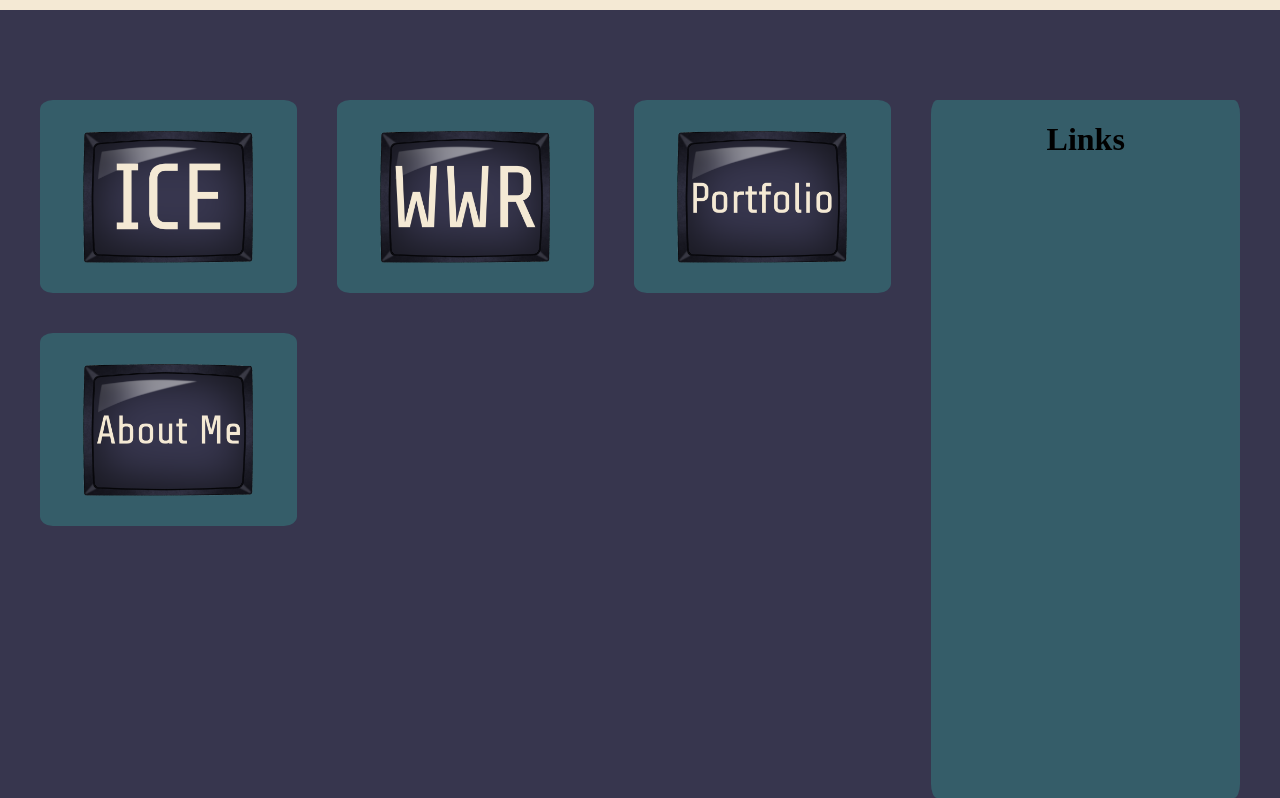
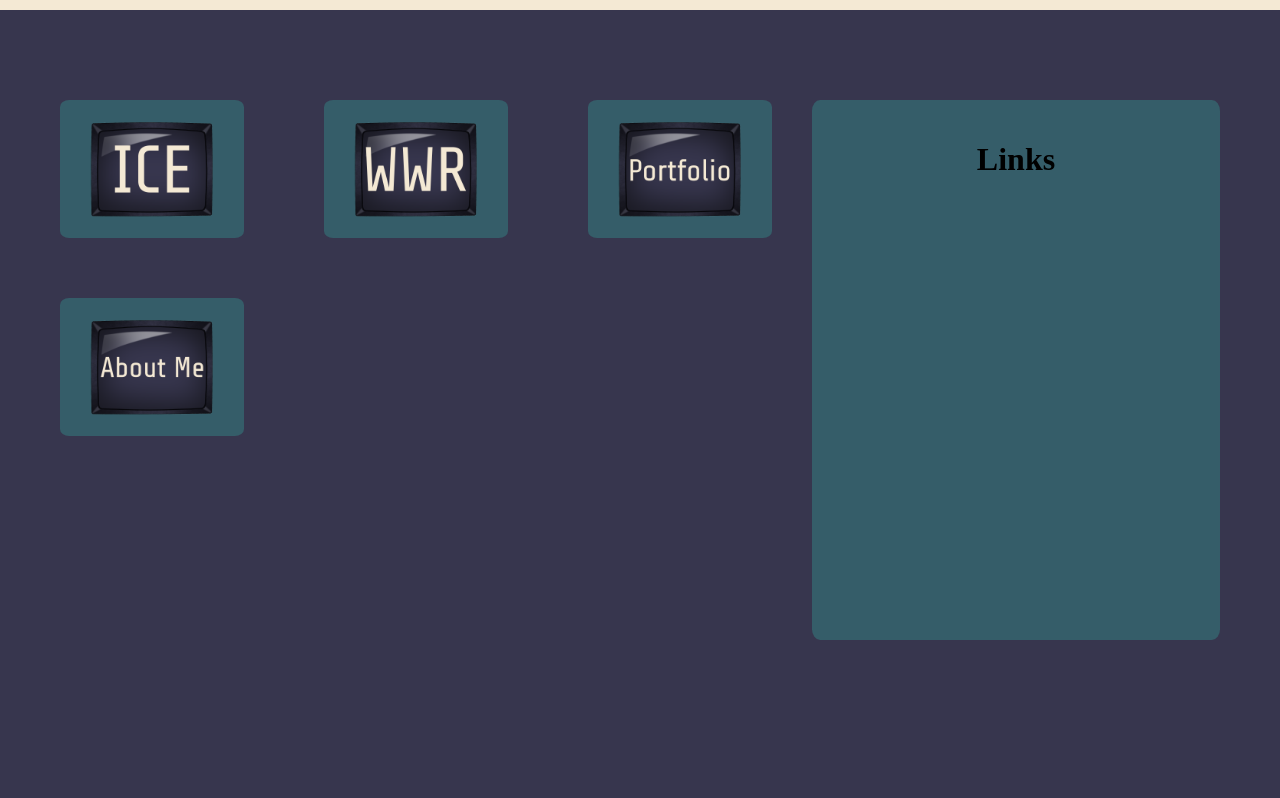
Before and after one commit to vai-school/portal, a plain HTML site: page index.html in a window 1280 px wide. Shown: the part 660-1458 px from the top of the page. Drawn offline with Linux system fonts and the light colour scheme.

Commit message:
Update styles.css

```diff
--- a/styles/styles.css
+++ b/styles/styles.css
@@ -26,12 +26,13 @@ nav a{
     padding: 35px;
     align-self: auto;
     font-size: larger;
+}
 
-}
 nav a:not(#logo_link):hover{
     background-color: #9e8e91;
     color: #37364e
 }
+
 nav{
     display: flex;
     justify-content: space-around;
@@ -42,11 +43,10 @@ nav{
 #logo_link{
     justify-self: center;
     align-self: center;
+}
 
-}
 .logo {
     width: 200px;
-
 }
 
 main{
@@ -58,33 +58,44 @@ main{
     margin: 0 auto;
     width: 100%;
     margin-bottom: 50px;
-
 }
 
 #banner img {
     width: 100%;
     display: block;
-    border-bottom:solid 10px #f4e9d4;
-    border-top:solid 10px #f4e9d4;
+    border-bottom: solid 10px #f4e9d4;
+    border-top: solid 10px #f4e9d4;
 }
 
 #stuff{
     display: grid;
-    grid-template-columns: 1fr 1fr 1fr 1.2fr;
-    grid-template-rows: 1fr 1fr 1fr;
-    opacity: 1;
-    height: auto;
-    transition: .5s ease;
-    backface-visibility: hidden;
-    gap: 40px;
-    width: 100%;
-    padding: 40px; /* Add padding around the entire grid */
+    grid-template-columns: 1fr 1fr 1fr 2fr; /* Made column 4 much wider */
+    grid-template-rows: auto auto auto;
+    column-gap: 80px; /* More space between columns */
+    row-gap: 60px; /* Space between rows */
+    max-width: 1800px; /* Even wider */
+    margin: 0 auto;
+    padding: 40px 60px; /* More padding left/right */
     box-sizing: border-box;
 }
 
+#links{
+    grid-column: 4;
+    grid-row: 1 / 5;
+    background-color: #355d69;
+    min-height: 500px;
+    width: 100%;
+    max-width: 600px; /* Thicker links box */
+    text-align: center;
+    justify-self: end; /* Push it to the right side */
+    border-radius: 2%;
+    padding: 20px;
+}
 
 #ice, #wwr, #portfolio, #aboutme {
     width: 100%;
+    max-width: 350px;
+    height: auto;
     justify-self: center;
     align-self: center;
     background-color: #355d69;
@@ -112,17 +123,6 @@ main{
     grid-row: 2;
 }
 
-#links{
-    grid-column: 4;
-    grid-row: 1 / 5;
-    background-color: #355d69;
-    height: 100%;
-    width: 100%;
-    text-align: center;
-    justify-self: center;
-    align-self: center;
-    border-radius: 2%;
-}
 
 #stuff a {
     position: relative;
@@ -153,13 +153,12 @@ main{
     opacity: 0;
 
     transition: 0.5s ease;
-    width: max-content; /* Box fits content */
-    max-width: 150px; /* Don't exceed image width */
+    width: max-content;
+    max-width: 150px;
 }
 
-
 #stuff a:hover::after {
-    opacity: 1; /* Make text visible */
+    opacity: 1;
 }
 
 footer{
@@ -170,7 +169,7 @@ footer{
     display: flex;
     justify-content: space-around;
     align-items: center;
-    border-top:solid 5px #f4e9d4;
+    border-top: solid 5px #f4e9d4;
 }
 
 #footer-name{
```
